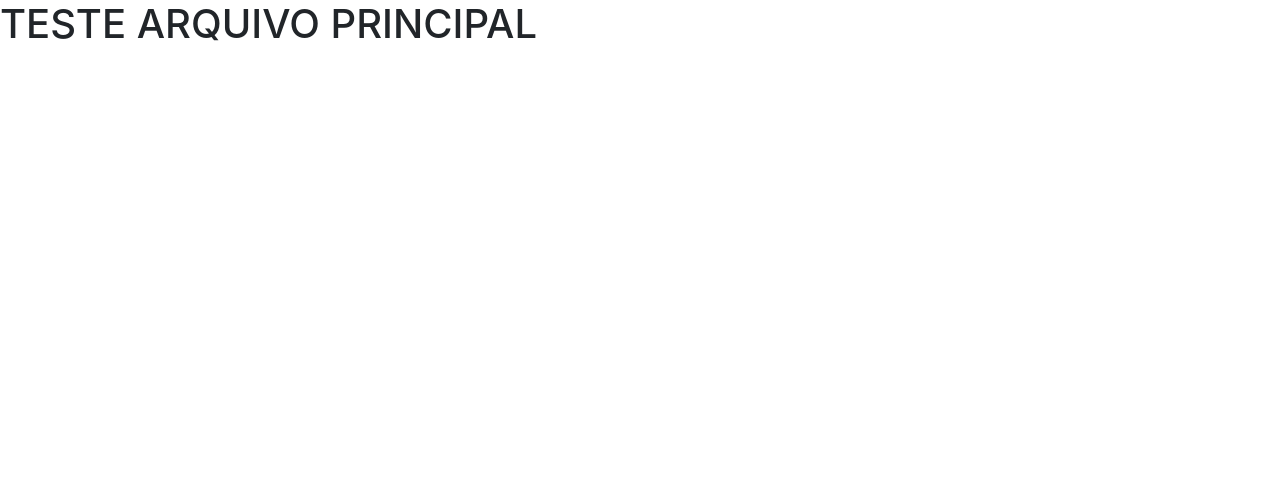
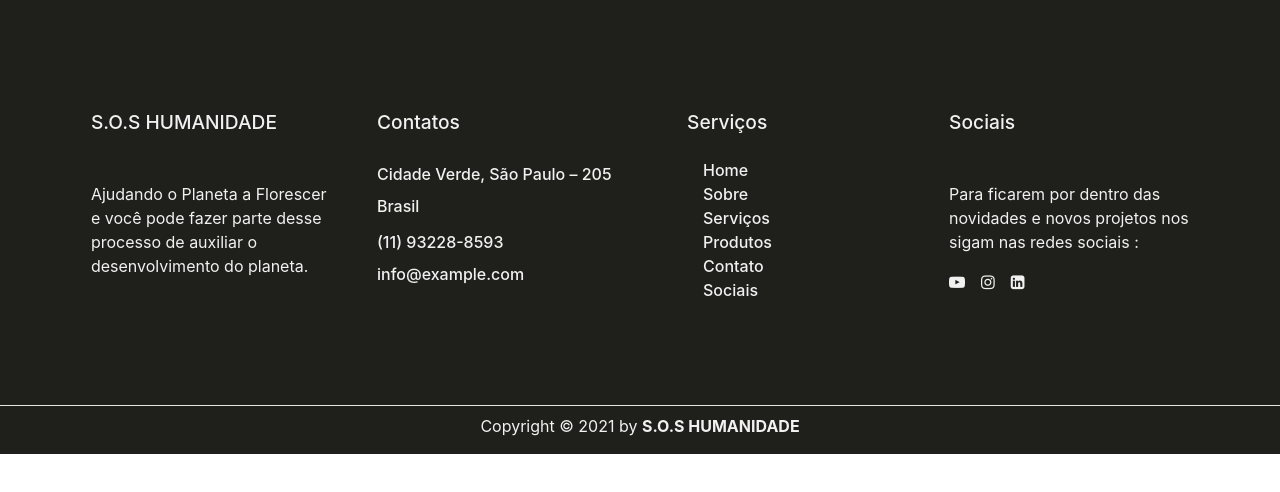
Before and after one commit to larissa4lves/ACSocioambiental-Agular, an Angular app: page / in a window 1280 px wide. Shown: the top 492 px of the page. Built offline with nearby package versions, Linux system fonts and the light colour scheme.

Commit message:
criação rodape

```diff
--- a/src/app/app.component.html
+++ b/src/app/app.component.html
@@ -1 +1 @@
-<h1>TESTE ARQUIVO PRINCIPAL</h1>
+<app-rodape></app-rodape>
--- a/src/app/rodape/rodape.component.css
+++ b/src/app/rodape/rodape.component.css
@@ -0,0 +1,89 @@
+footer {
+    padding: 5%;
+    width: 100%;
+    height: auto;
+    display: flex;
+    align-items: center;
+    justify-content: center;
+    flex-wrap: wrap;
+    background-color: #1f201c;
+}
+
+.blocoFooter {
+    margin: 2%;
+    width: 15rem;
+    height: auto;
+    color: #f1f1f1;
+}
+
+h2 {
+    font-size: 1.2rem;
+    color: #f1f1f1;
+}
+
+footer p {
+    margin-top: 10%;
+    color: #f1f1f1;
+    font-size: 1rem;
+    line-height: 1.5;
+}
+
+h3 {
+    color: #f1f1f1;
+    font-size: 1rem;
+    font-weight: 500;
+    line-height: 2;
+    margin-top: 10%;
+    width: 100%;
+    height: auto;
+}
+
+h4 {
+    color: #f1f1f1;
+    font-size: 1rem;
+    font-weight: 500;
+    line-height: 1.5;
+}
+
+ul {
+    color: #f1f1f1;
+    margin-top: 10%;
+    list-style: none;
+}
+
+a {
+    color: inherit;
+    color: var#f1f1f1;
+}
+
+a:hover {
+    color: rgb(27, 180, 6)
+}
+
+li {
+    font-size: 1rem;
+    font-weight: 500;
+    line-height: 1.5;
+}
+
+.blocoIcones {
+    display: flex;
+    align-items: center;
+    justify-content: flex-start;
+}
+
+.copy {
+    display: flex;
+    align-items: center;
+    justify-content: center;
+    width: 100%;
+    height: auto;
+    text-align: center;
+    color: #f1f1f1;
+    background-color: #1f201c;
+}
+
+hr {
+    padding: 0;
+    margin: 0;
+}
--- a/src/app/rodape/rodape.component.html
+++ b/src/app/rodape/rodape.component.html
@@ -1 +1,43 @@
-<p>rodape works!</p>
+<footer>
+    <div class="blocoFooter">
+        <h2 class="mb-5">S.O.S HUMANIDADE</h2>
+        <p>Ajudando o Planeta a Florescer e você pode fazer parte desse processo de auxiliar o desenvolvimento do planeta.
+        </p>
+    </div>
+    <div class="blocoFooter">
+        <h2>Contatos</h2>
+        <h3> Cidade Verde, São Paulo – 205 Brasil</h3>
+        <h4>(11) 93228-8593</h4>
+        <h4>info@example.com</h4>
+    </div>
+    <div class="blocoFooter">
+        <h2 class="mt-4 pl-4">Serviços</h2>
+        <ul>
+            <li> <a href="">Home</a></li>
+            <li> <a href="">Sobre</a></li>
+            <li> <a href="">Serviços</a></li>
+            <li> <a href="">Produtos</a></li>
+            <li> <a href="">Contato</a></li>
+            <li> <a href="">Sociais</a></li>
+        </ul>
+    </div>
+    <div class="blocoFooter">
+        <h2 class="mb-5">Sociais</h2>
+        <p class="mt-1">Para ficarem por dentro das novidades e novos projetos nos sigam nas redes sociais :</p>
+        <div class="blocoIcones">
+            <div class="icon">
+                <i class="fa fa-youtube-play" aria-hidden="true"></i>
+            </div>
+            <div class="icon pl-3">
+                <i class="fa fa-instagram" aria-hidden="true"></i>
+            </div>
+            <div class="icon pl-3">
+                <i class="fa fa-linkedin-square" aria-hidden="true"></i>
+            </div>
+        </div>
+    </div>
+</footer>
+<hr>
+<div class="copy">
+    <p class="pt-2">Copyright © 2021 by <strong>S.O.S HUMANIDADE</strong></p>
+</div>
--- a/src/index.html
+++ b/src/index.html
@@ -1,13 +1,17 @@
 <!doctype html>
 <html lang="pt-br">
+
 <head>
     <meta charset="utf-8">
     <title>ACSocioambiental</title>
     <base href="/">
     <meta name="viewport" content="width=device-width, initial-scale=1">
     <link rel="icon" type="image/x-icon" href="favicon.ico">
+    <link rel="stylesheet" href="https://stackpath.bootstrapcdn.com/font-awesome/4.7.0/css/font-awesome.min.css">
 </head>
+
 <body>
     <app-root></app-root>
 </body>
+
 </html>
```
Lines whose indentation alone changed are shown as unchanged.
